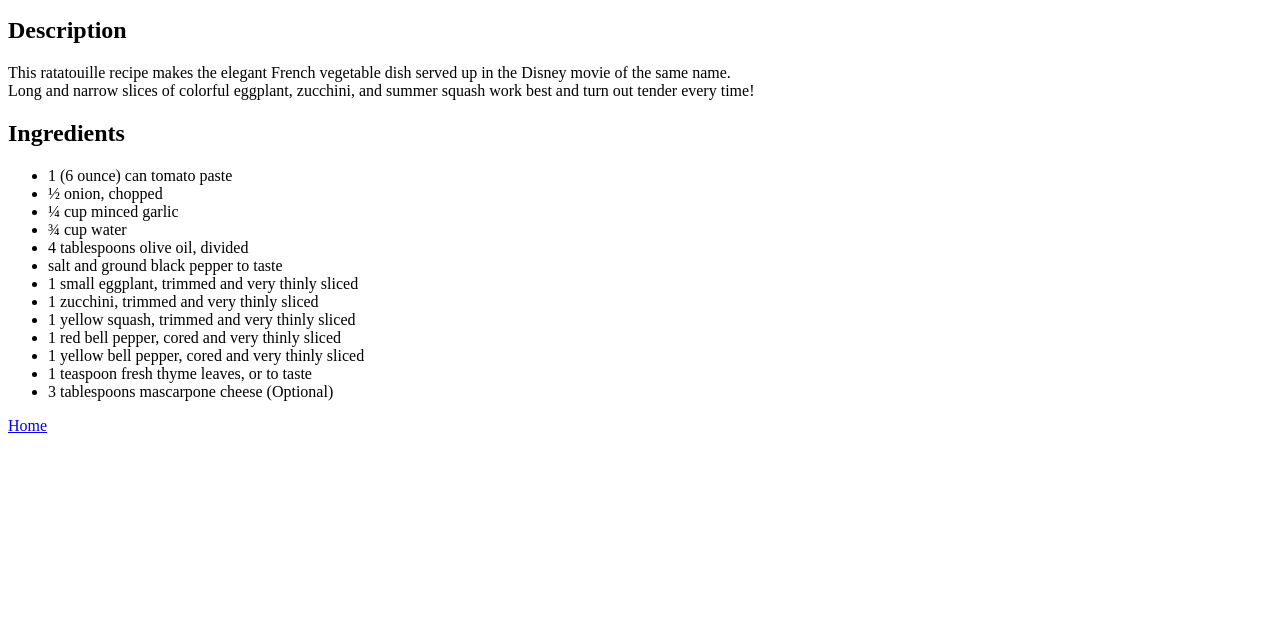
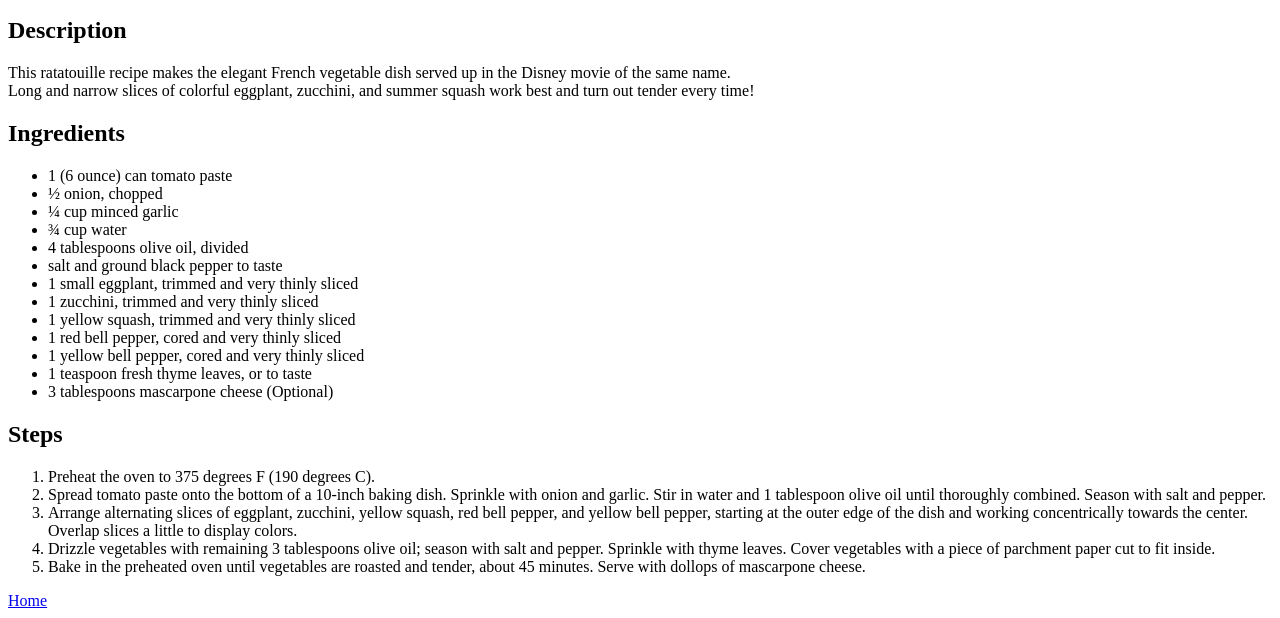
Before and after one commit to Krspycode/odin-recipes, a plain HTML site: page recipes/ratatouille.html in a window 1280 px wide. Shown: the part 402-1020 px from the top of the page. Before the commit the page ends 845 px from the top, so only its background shows below. Drawn offline with Linux system fonts and the light colour scheme.

Commit message:
Finished ratatouille
added steps for recipe

```diff
--- a/recipes/ratatouille.html
+++ b/recipes/ratatouille.html
@@ -40,7 +40,14 @@
 
         <li>3 tablespoons mascarpone cheese (Optional)</li>
     </ul>
-
+    <h2>Steps</h2>
+    <ol>
+        <li>Preheat the oven to 375 degrees F (190 degrees C).</li>
+        <li>Spread tomato paste onto the bottom of a 10-inch baking dish. Sprinkle with onion and garlic. Stir in water and 1 tablespoon olive oil until thoroughly combined. Season with salt and pepper.</li>
+        <li>Arrange alternating slices of eggplant, zucchini, yellow squash, red bell pepper, and yellow bell pepper, starting at the outer edge of the dish and working concentrically towards the center. Overlap slices a little to display colors.</li>
+        <li>Drizzle vegetables with remaining 3 tablespoons olive oil; season with salt and pepper. Sprinkle with thyme leaves. Cover vegetables with a piece of parchment paper cut to fit inside.</li>
+        <li>Bake in the preheated oven until vegetables are roasted and tender, about 45 minutes. Serve with dollops of mascarpone cheese.</li>
+    </ol>
 
 
     <a href="../index.html">Home</a>
```
